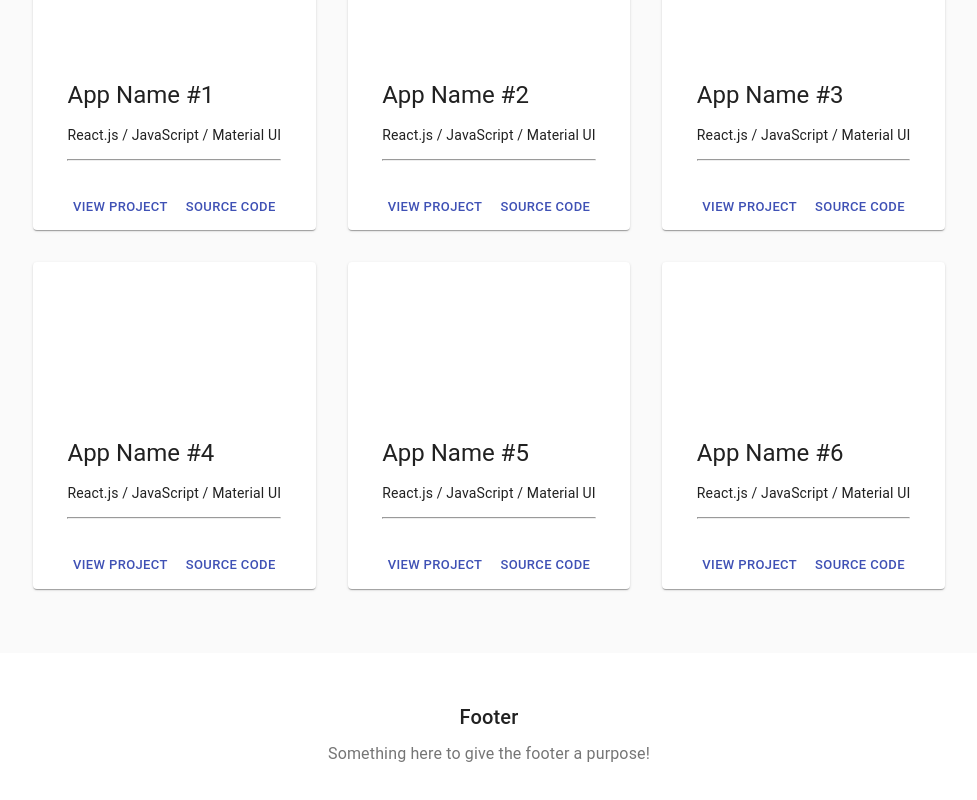
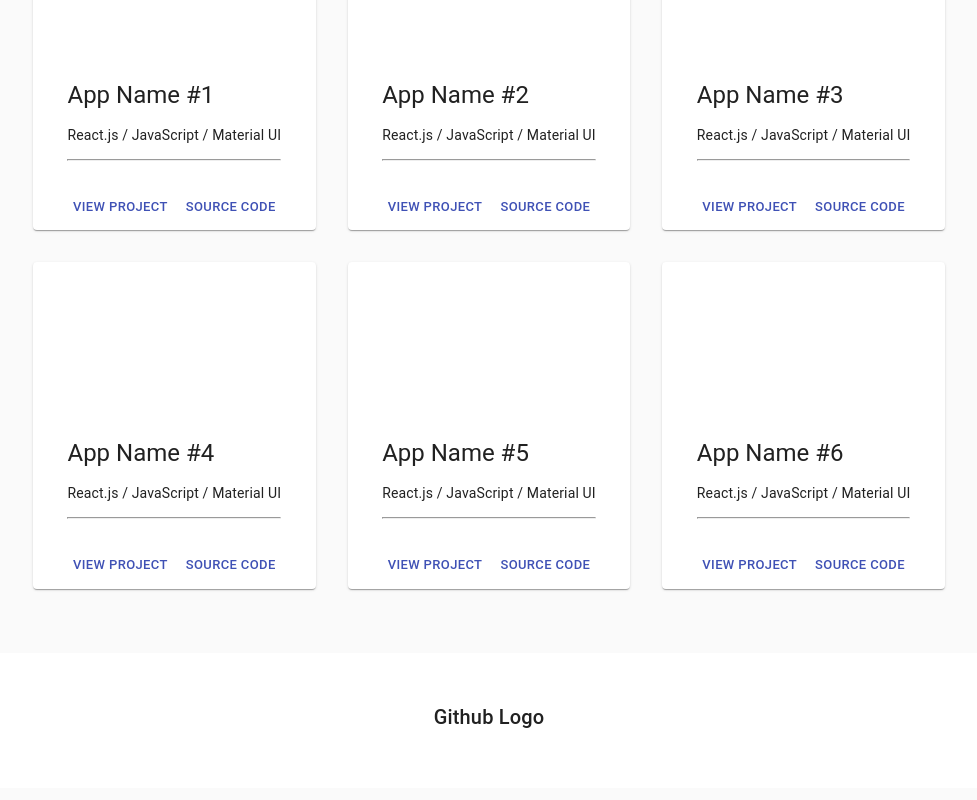
Before and after one commit to ChrisJ79/mui-portfolio, a React (Create React App) app: page / in a window 1280 px wide. Shown: the part 562-1362 px from the top of the page, without its empty margins (151-1128 px from the left). Built offline with nearby package versions, Linux system fonts and the light colour scheme.

Commit message:
repush changes

```diff
--- a/src/App.js
+++ b/src/App.js
@@ -182,10 +182,7 @@ export default function Album() {
       {/* Footer */}
       <footer className={classes.footer}>
         <Typography variant="h6" align="center" gutterBottom>
-          Footer
-        </Typography>
-        <Typography variant="subtitle1" align="center" color="textSecondary" component="p">
-          Something here to give the footer a purpose!
+          Github Logo
         </Typography>
       </footer>
       {/* End footer */}
```
